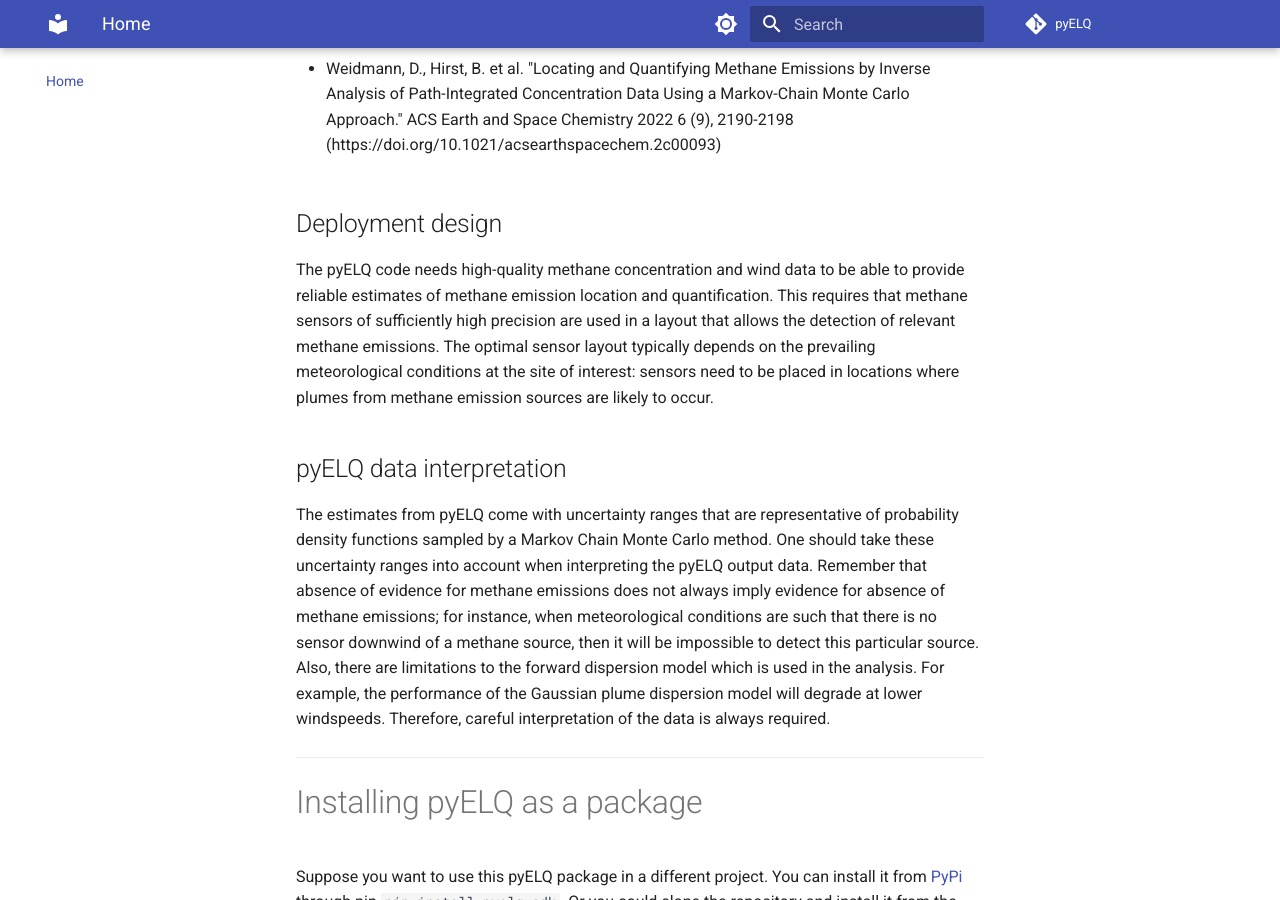
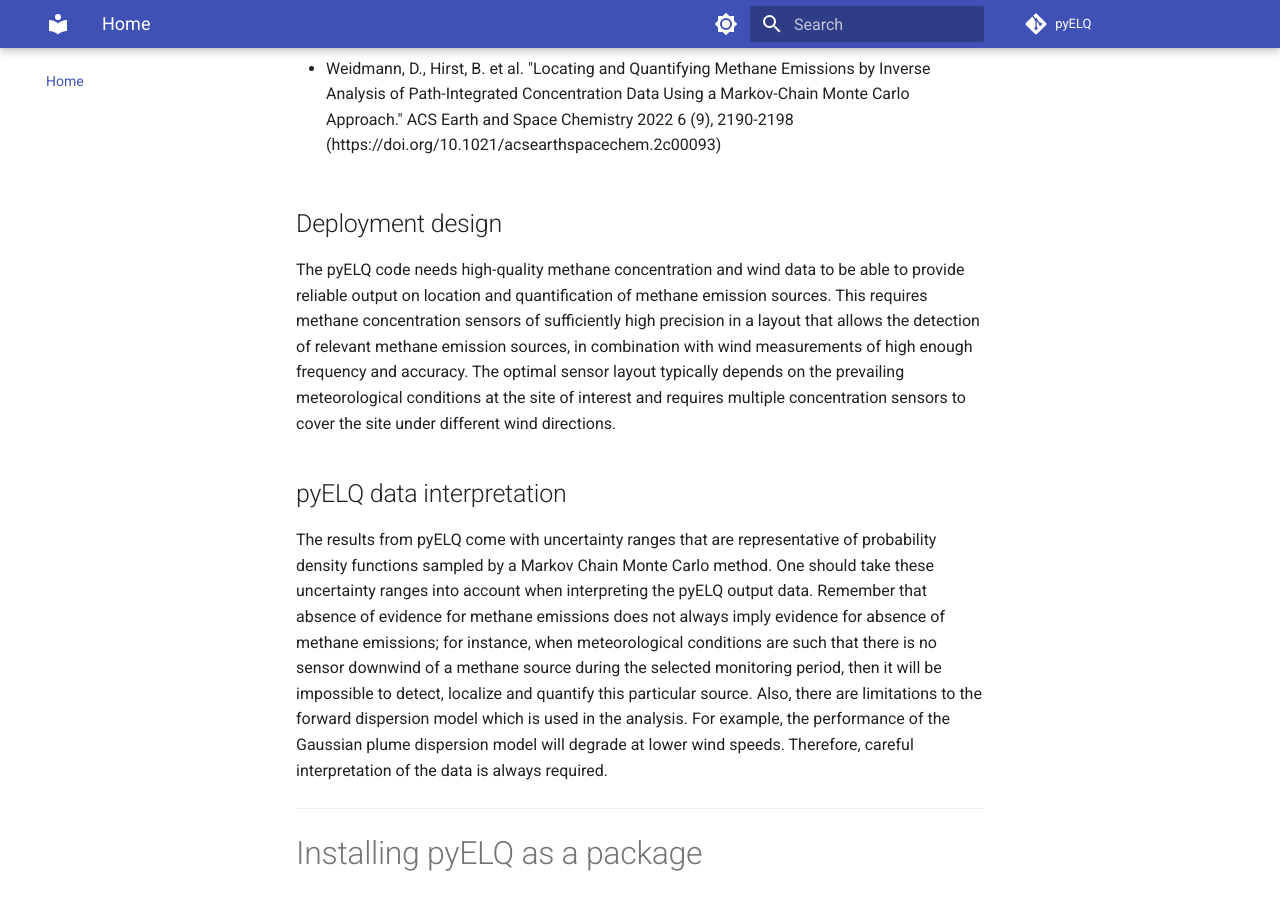
Before and after one commit to sede-open/pyELQ, an MkDocs documentation site: the page built from docs/index.md, in a window 1280 px wide and 900 px high, scrolled down 1049 px. Built offline with MkDocs 1.6.1 and Material for MkDocs 9.7.7, drawn with Linux system fonts in a browser that asks for light colours; comment, search, counter and statistics services are not loaded.

Commit message:
Updates to the documentation
Signed-off-by: bvandekerkhof <bas.vandekerkhof@shell.com>

```diff
--- a/docs/index.md
+++ b/docs/index.md
@@ -35,11 +35,23 @@ Use cases where the pyELQ code has been applied are described in the following p
 * Weidmann, D., Hirst, B. et al. "Locating and Quantifying Methane Emissions by Inverse Analysis of Path-Integrated Concentration Data Using a Markov-Chain Monte Carlo Approach." ACS Earth and Space Chemistry 2022 6 (9), 2190-2198  (https://doi.org/10.1021/acsearthspacechem.2c00093)
 
 ## Deployment design
-The pyELQ code needs high-quality methane concentration and wind data to be able to provide reliable estimates of methane emission location and quantification. This requires that methane sensors of sufficiently high precision are used in a layout that allows the detection of relevant methane emissions. The optimal sensor layout typically depends on the prevailing meteorological conditions at the site of interest: sensors need to be placed in locations where plumes from methane emission sources are likely to occur.
+The pyELQ code needs high-quality methane concentration and wind data to be able to provide reliable output on location
+and quantification of methane emission sources. This requires methane concentration sensors of sufficiently high
+precision in a layout that allows the detection of relevant methane emission sources, in combination with wind
+measurements of high enough frequency and accuracy. The optimal sensor layout typically depends on the prevailing
+meteorological conditions at the site of interest and requires multiple concentration sensors to cover the site under
+different wind directions.
 
 ## pyELQ data interpretation
-The estimates from pyELQ come with uncertainty ranges that are representative of probability density functions sampled by a Markov Chain Monte Carlo method. One should take these uncertainty ranges into account when interpreting the pyELQ output data. Remember that absence of evidence for methane emissions does not always imply evidence for absence of methane emissions; for instance, when meteorological conditions are such that there is no sensor downwind of a methane source, then it will be impossible to detect this particular source. Also, there are limitations to the forward dispersion model which is used in the analysis. For example, the performance of the Gaussian plume dispersion model will degrade at lower windspeeds. Therefore, careful interpretation of the data is always required.
-
+The results from pyELQ come with uncertainty ranges that are representative of probability density functions sampled
+by a Markov Chain Monte Carlo method. One should take these uncertainty ranges into account when interpreting the pyELQ
+output data. Remember that absence of evidence for methane emissions does not always imply evidence for absence of
+methane emissions; for instance, when meteorological conditions are such that there is no sensor downwind of a methane
+source during the selected monitoring period, then it will be impossible to detect, localize and quantify
+this particular source.
+Also, there are limitations to the forward dispersion model which is used in the analysis.
+For example, the performance of the Gaussian plume dispersion model will degrade at lower wind speeds.
+Therefore, careful interpretation of the data is always required.
 ***
 # Installing pyELQ as a package
 Suppose you want to use this pyELQ package in a different project.
```
Also changed, not shown: README.md (+15 -2 lines).
